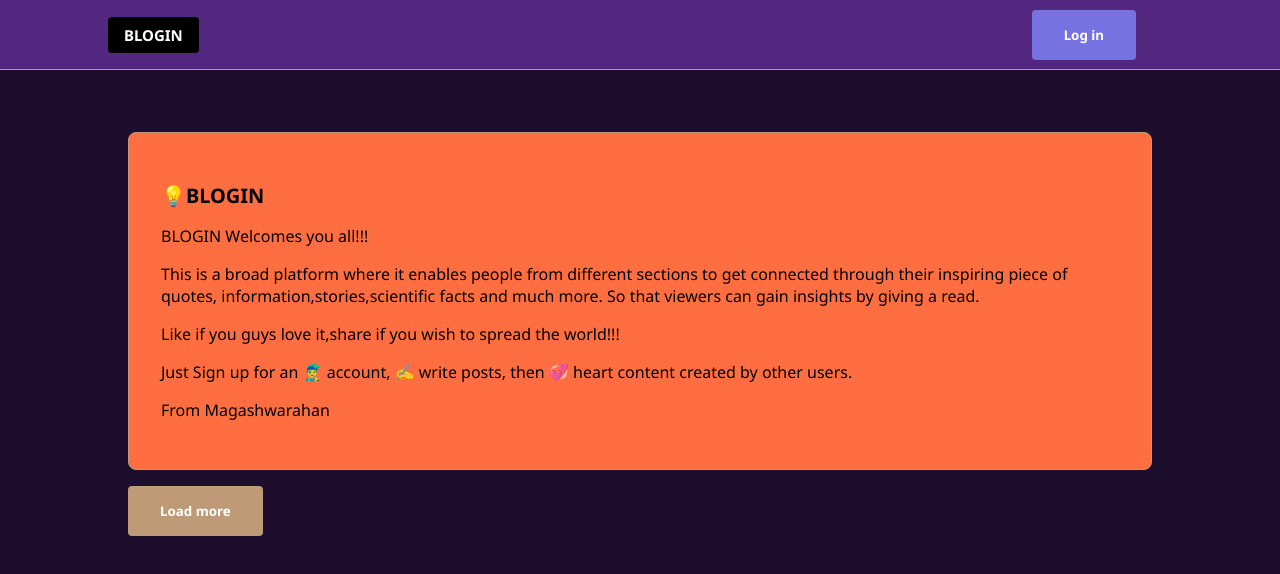
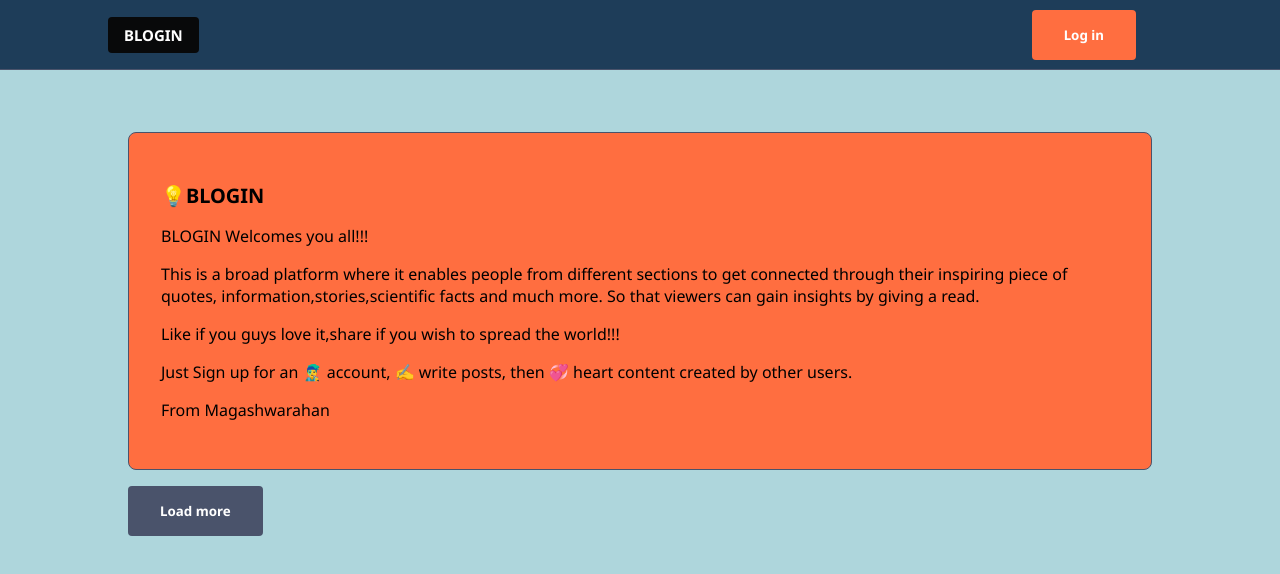
Before and after one commit to Magashwarahan/BLOGIT, a Next.js app: page / in a window 1280 px wide. Shown: the top 574 px of the page. Built offline with nearby package versions, Linux system fonts and the light colour scheme; no server answers; the database is empty.

Commit message:
Update globals.css

```diff
--- a/styles/globals.css
+++ b/styles/globals.css
@@ -1,13 +1,12 @@
 @import url('https://fonts.googleapis.com/css2?family=Noto+Sans:ital,wght@0,400;0,700;1,400&display=swap');
 
 :root {
-  --color-bg:  #1e0e2e;
-  --color-text: #000000;
-  --color-blue: #7772e2
-    ;
-  --color-red: #1995AD;
-  --color-green: #89DA59;
-  --color-gray:  #BF9A77;
+  --color-bg:  #aed6dc;
+  --color-text: #08090a;
+  --color-blue: #ff6e40;
+  --color-red: #df3b3b;
+  --color-green: rgb(14, 173, 0);
+  --color-gray:  #4a536b;
 
 
 }
@@ -66,7 +65,7 @@ code {
 .navbar {
   height: 70px;
   width: 100%;
-  background: #532680;
+  background:  #1e3d59;
   color: var(--colors-text);
   position: fixed;
   top: 0;
```
